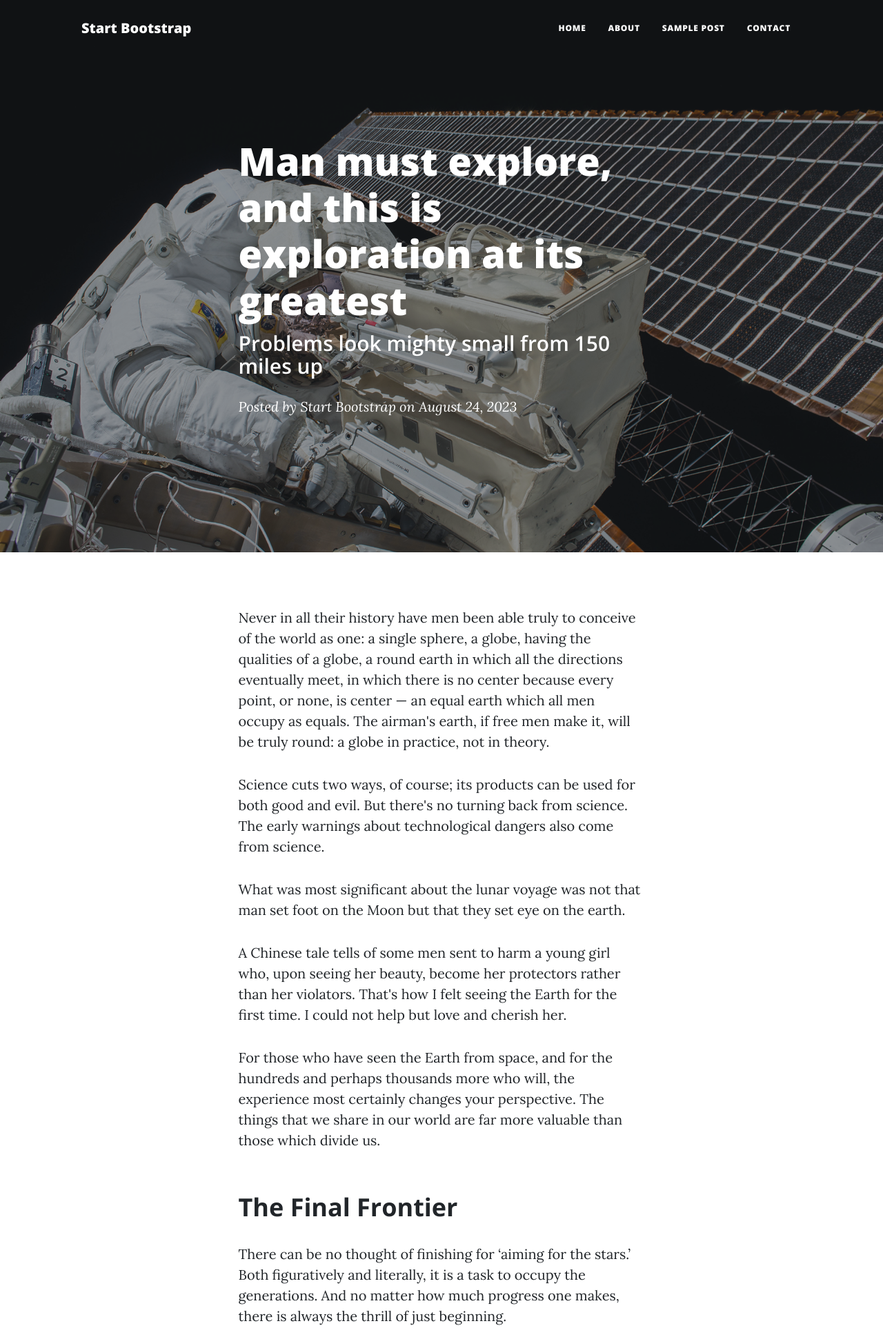
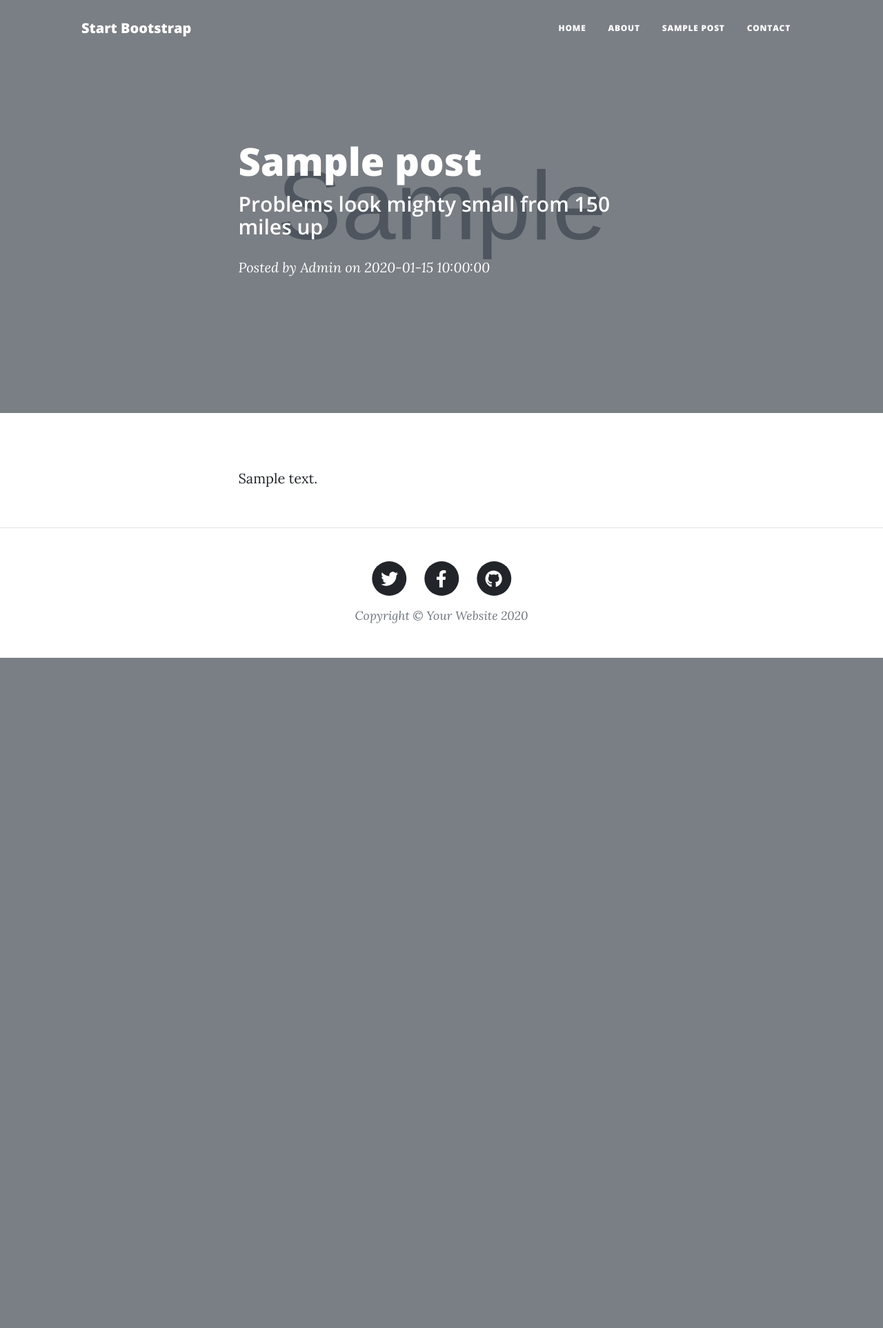
Before and after one commit to yamaankhan20/flask, a Flask app: template templates/single-post.html in a window 1280 px wide. Shown: the top 1926 px of the page at 69% size. After the commit the page ends 954 px from the top, so only its background shows below. Run offline with Flask 3, Linux system fonts and the light colour scheme; tables that the repository leaves empty hold one stand-in row (values such as "Sample post"); the template is opened without the code that fills it: values that come from a table or form of the project are taken from there, most other values are stand-ins (such as "Sample title", 1, 10 or a date in 2020); grey boxes marked "Sample" are stand-in pictures; some libraries are stand-ins or nearby versions.

Commit message:
first commit
Signed-off-by: The Crypto Tribe <am@MacBook-Pro.local>
Signed-off-by: yamaan <khanyamaan2@gmail.com>

```diff
--- a/main.py
+++ b/main.py
@@ -4,10 +4,12 @@ from datetime import datetime
 import json
 from flask_mail import Mail
 
+
+
 with open('config.json', 'r') as c:
     params = json.load(c)["params"]
 
-app = Flask(__name__)
+app = Flask(__name__, template_folder='templates')
 
 # app.config.update(
 #     MAIL_SERVER = "smtp.gmail.com",
@@ -40,9 +42,25 @@ class Contact_form(db.Model):
     date = db.Column(db.String(30), nullable=False)
 
 
+class All_posts(db.Model):
+
+    id = db.Column(db.Integer, primary_key=True)
+    post_name = db.Column(db.String(50), nullable=False)
+    post_content = db.Column(db.String(130), nullable=False)
+    date = db.Column(db.String(30), nullable=False)
+    slug = db.Column(db.String(25), nullable=False)
+    img_file = db.Column(db.String(15), nullable=False)
+
 @app.route("/")
 def home():
-    return render_template('index.html', param=params, year = year)
+    post_data = All_posts.query.filter_by().all()
+
+    formate_post=[]
+    for my_post in post_data:
+        formatted_date = my_post.date.strftime("%B %d, %Y")
+        formate_post.append((my_post, formatted_date))
+
+    return render_template('index.html', param=params, year = year, post = formate_post[0:2])   #formate_post[0:2] is for pagination meane post per pageee
 
 
 @app.route('/about')
@@ -75,6 +93,16 @@ def contact_us():
     return render_template('contact.html', param=params, year = year)
 
 @app.route('/post/<string:post_slug>', methods = ['GET'])
-def post_single():
-    return render_template('single-post.html')
-app.run(debug=True)
+def post_single(post_slug):
+
+    post = All_posts.query.filter_by(slug = post_slug).first()
+    date = post.date.strftime("%B %d, %Y")
+    return render_template('single-post.html', post= post, param=params, year = year, post_date= date)
+
+@app.errorhandler(404)
+def page_not_found(e):
+    return render_template('404.html',param=params, year = year), 404
+
+
+if __name__ == "__main__":
+    app.run(debug=True)
--- /dev/null
+++ b/requirements.txt
@@ -0,0 +1,4 @@
+Flask==2.0.2
+Flask-Mail==0.9.1
+pymysql==1.0.2
+Flask-SQLAlchemy==3.0.0
--- a/templates/single-post.html
+++ b/templates/single-post.html
@@ -1,18 +1,19 @@
 {% extends 'header-footer.html'%}
 
 {% block body %}
+{% set file_name = 'img/'+post.img_file%}
         <!-- Page Header-->
-        <header class="masthead" style="background-image: url('{{url_for('static', filename='img/post-bg.jpg')}}')">
+        <header class="masthead" style="background-image: url('{{url_for('static', filename=file_name)}}')">
             <div class="container position-relative px-4 px-lg-5">
                 <div class="row gx-4 gx-lg-5 justify-content-center">
                     <div class="col-md-10 col-lg-8 col-xl-7">
                         <div class="post-heading">
-                            <h1>Man must explore, and this is exploration at its greatest</h1>
+                            <h1>{{post.post_name}}</h1>
                             <h2 class="subheading">Problems look mighty small from 150 miles up</h2>
                             <span class="meta">
                                 Posted by
-                                <a href="#!">Start Bootstrap</a>
-                                on August 24, 2023
+                                <a href="#!">Admin</a>
+                                on {{post_date}}
                             </span>
                         </div>
                     </div>
@@ -24,28 +25,7 @@
             <div class="container px-4 px-lg-5">
                 <div class="row gx-4 gx-lg-5 justify-content-center">
                     <div class="col-md-10 col-lg-8 col-xl-7">
-                        <p>Never in all their history have men been able truly to conceive of the world as one: a single sphere, a globe, having the qualities of a globe, a round earth in which all the directions eventually meet, in which there is no center because every point, or none, is center — an equal earth which all men occupy as equals. The airman's earth, if free men make it, will be truly round: a globe in practice, not in theory.</p>
-                        <p>Science cuts two ways, of course; its products can be used for both good and evil. But there's no turning back from science. The early warnings about technological dangers also come from science.</p>
-                        <p>What was most significant about the lunar voyage was not that man set foot on the Moon but that they set eye on the earth.</p>
-                        <p>A Chinese tale tells of some men sent to harm a young girl who, upon seeing her beauty, become her protectors rather than her violators. That's how I felt seeing the Earth for the first time. I could not help but love and cherish her.</p>
-                        <p>For those who have seen the Earth from space, and for the hundreds and perhaps thousands more who will, the experience most certainly changes your perspective. The things that we share in our world are far more valuable than those which divide us.</p>
-                        <h2 class="section-heading">The Final Frontier</h2>
-                        <p>There can be no thought of finishing for ‘aiming for the stars.’ Both figuratively and literally, it is a task to occupy the generations. And no matter how much progress one makes, there is always the thrill of just beginning.</p>
-                        <p>There can be no thought of finishing for ‘aiming for the stars.’ Both figuratively and literally, it is a task to occupy the generations. And no matter how much progress one makes, there is always the thrill of just beginning.</p>
-                        <blockquote class="blockquote">The dreams of yesterday are the hopes of today and the reality of tomorrow. Science has not yet mastered prophecy. We predict too much for the next year and yet far too little for the next ten.</blockquote>
-                        <p>Spaceflights cannot be stopped. This is not the work of any one man or even a group of men. It is a historical process which mankind is carrying out in accordance with the natural laws of human development.</p>
-                        <h2 class="section-heading">Reaching for the Stars</h2>
-                        <p>As we got further and further away, it [the Earth] diminished in size. Finally it shrank to the size of a marble, the most beautiful you can imagine. That beautiful, warm, living object looked so fragile, so delicate, that if you touched it with a finger it would crumble and fall apart. Seeing this has to change a man.</p>
-                        <a href="#!"><img class="img-fluid" src="assets/img/post-sample-image.jpg" alt="..." /></a>
-                        <span class="caption text-muted">To go places and do things that have never been done before – that’s what living is all about.</span>
-                        <p>Space, the final frontier. These are the voyages of the Starship Enterprise. Its five-year mission: to explore strange new worlds, to seek out new life and new civilizations, to boldly go where no man has gone before.</p>
-                        <p>As I stand out here in the wonders of the unknown at Hadley, I sort of realize there’s a fundamental truth to our nature, Man must explore, and this is exploration at its greatest.</p>
-                        <p>
-                            Placeholder text by
-                            <a href="http://spaceipsum.com/">Space Ipsum</a>
-                            &middot; Images by
-                            <a href="https://www.flickr.com/photos/nasacommons/">NASA on The Commons</a>
-                        </p>
+                        <p>{{post.post_content}}</p>
                     </div>
                 </div>
             </div>
```
Also changed, not shown: templates/404.html (added, +24 -0 lines), templates/index.html (+7 -5 lines).
